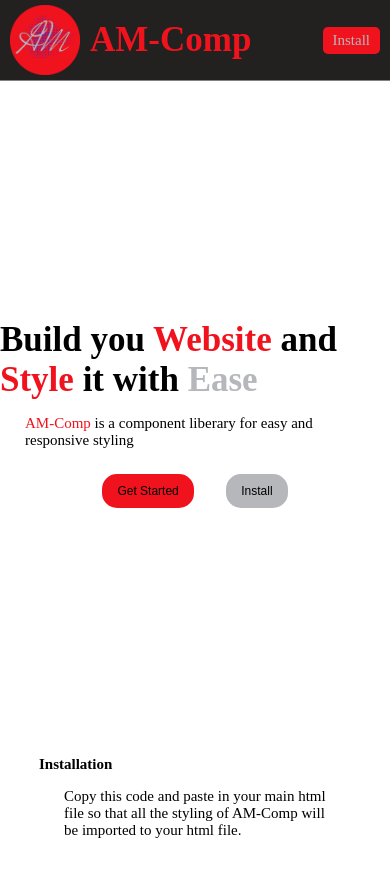
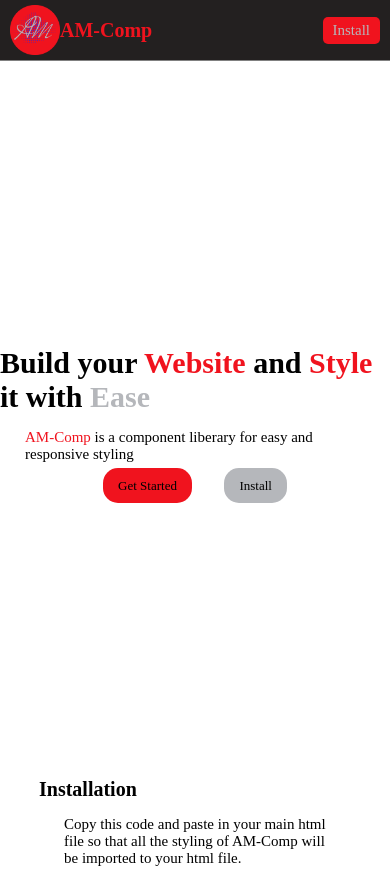
Before and after one commit to AmishMishra11/AM-Comp, a plain HTML site: page index.html in a window 390 px wide. Shown: the top 885 px of the page. Drawn offline with Linux system fonts and the light colour scheme; grey boxes are pictures that could not be loaded.

Commit message:
Feat: scroll-animation
Added scroll animation and replaced buttons with links

```diff
--- a/index.html
+++ b/index.html
@@ -9,20 +9,21 @@
 
     <title>AM-Comp</title>
   </head>
+
   <body>
     <header>
       <nav class="desktop">
         <div class="title">
           <img class="logo" src="images/Logo-modified.png" alt="" />
-          <h1>AM-Comp</h1>
+          <h2>AM-Comp</h2>
         </div>
-        <a  class="border-radius-S" href="#install">Install</a>
+        <a class="border-radius-S" href="#installation">Install</a>
       </nav>
     </header>
     <main>
       <div class="container-main">
         <h1>
-          Build you <span>Website</span> and <span>Style</span> it with
+          Build your <span>Website</span> and <span>Style</span> it with
           <span class="secondary-span">Ease</span>
         </h1>
         <p>
@@ -30,13 +31,16 @@
           styling
         </p>
         <div class="buttons">
-
-          <button class="button-primary border-radius-L">Get Started</button>
-          <button class="button-secondary border-radius-L">Install</button>
+          <a class="button-primary border-radius-L" href="#install">
+            Get Started</a
+          >
+          <a class="button-secondary border-radius-L" href="#installation">
+            Install</a
+          >
         </div>
       </div>
 
-      <section class="install" id="install">
+      <section class="install" id="installation">
         <h2>Installation</h2>
 
         <p>
@@ -46,10 +50,16 @@
 
         <div class="code">
           <iframe
-  src="https://carbon.now.sh/embed?bg=rgba%28255%2C255%2C255%2C1%29&t=seti&wt=none&l=auto&width=680&ds=false&dsyoff=20px&dsblur=68px&wc=true&wa=true&pv=56px&ph=56px&ln=false&fl=1&fm=Hack&fs=14.5px&lh=138%25&si=false&es=2x&wm=false&code=%2520%2520%2520%253Clink%2520rel%253D%2522stylesheet%2522%2520href%253D%2522https%253A%252F%252FAM-Comp%252Fstyles.css%2522%253E%2520%2520%2520%2520%2520%2520%2520%2520"
-  style="width: 730px; height: 192px; border:0; transform: scale(1); overflow:hidden;"
-  sandbox="allow-scripts allow-same-origin">
-</iframe>
+            src="https://carbon.now.sh/embed?bg=rgba%28255%2C255%2C255%2C1%29&t=seti&wt=none&l=auto&width=680&ds=false&dsyoff=20px&dsblur=68px&wc=true&wa=true&pv=56px&ph=56px&ln=false&fl=1&fm=Hack&fs=14.5px&lh=138%25&si=false&es=2x&wm=false&code=%2520%2520%2520%253Clink%2520rel%253D%2522stylesheet%2522%2520href%253D%2522https%253A%252F%252FAM-Comp%252Fstyles.css%2522%253E%2520%2520%2520%2520%2520%2520%2520%2520"
+            style="
+              width: 730px;
+              height: 192px;
+              border: 0;
+              transform: scale(1);
+              overflow: hidden;
+            "
+            sandbox="allow-scripts allow-same-origin"
+          >
           </iframe>
         </div>
       </section>
@@ -58,10 +68,14 @@
     <footer>
       <ul>
         <li>
-          <a class="border-radius-S" href="https://github.com/AmishMishra11"><i class="fab fa-github"></i></a>
+          <a class="border-radius-S" href="https://github.com/AmishMishra11"
+            ><i class="fab fa-github"></i
+          ></a>
         </li>
         <li>
-          <a class="border-radius-S" href="https://www.linkedin.com/in/amish-mishra-98b43221a/"
+          <a
+            class="border-radius-S"
+            href="https://www.linkedin.com/in/amish-mishra-98b43221a/"
             ><i class="fab fa-linkedin"></i
           ></a>
         </li>
--- a/stylesheets/default.css
+++ b/stylesheets/default.css
@@ -8,6 +8,7 @@
 /* font size */
 html {
   font-size: 100%;
+  scroll-behavior: smooth;
 }
 
 /* colors  */
--- a/stylesheets/styles.css
+++ b/stylesheets/styles.css
@@ -9,8 +9,8 @@
   border-bottom: 1px solid gray;
 }
 .logo {
-  width: 110px;
-  height: 110px;
+  width: 90px;
+  height: 90px;
 }
 .title {
   display: flex;
@@ -46,7 +46,7 @@
 /* main content design */
 .container-main {
   /* height: calc(100vh-"nav height"); */
-  height: 80vh;
+  height: 85vh;
   display: flex;
   flex-wrap: wrap;
   flex-direction: column;
@@ -54,7 +54,10 @@
   align-items: center;
 }
 h1 {
-  font-size: 3.5rem;
+  font-size: 3rem;
+}
+h2 {
+  font-size: 2rem;
 }
 p {
   font-size: 1.5rem;
@@ -67,30 +70,37 @@
   color: var(--secondary-color);
 }
 
-.buttons button {
-  font-size: 1.2rem;
+.buttons a {
+  font-size: 1.3rem;
   color: black;
-}
-
-.button-primary {
-  background-color: var(--primary-color);
   padding: var(--gap-medium);
   margin: var(--gap-medium);
 }
 
-.button-primary:hover,
-.button-secondary:hover {
-  opacity: 90%;
-}
-.button-primary:active,
-.button-secondary:active {
-  background-color: var(--extra-color);
+.button-secondary {
+  background-color: var(--secondary-color);
 }
 
-.button-secondary {
+.button-primary:hover {
+  background-color: var(--primary-color);
+  padding: var(--gap-medium);
+  margin: var(--gap-medium);
+  border-radius: 1rem;
+
+  opacity: 85%;
+}
+
+.button-secondary:hover {
   background-color: var(--secondary-color);
   padding: var(--gap-medium);
   margin: var(--gap-medium);
+  border-radius: 1rem;
+
+  opacity: 85%;
+}
+
+.buttons a:active {
+  background-color: var(--extra-color);
 }
 
 /* installation */
@@ -130,8 +140,8 @@
   }
 
   .logo {
-    width: 90px;
-    height: 90px;
+    width: 65px;
+    height: 65px;
   }
 }
 
@@ -141,8 +151,8 @@
     font-size: 62.5%;
   }
   .logo {
-    width: 70px;
-    height: 70px;
+    width: 50px;
+    height: 50px;
   }
   nav {
     padding: var(--gap-small);
```
